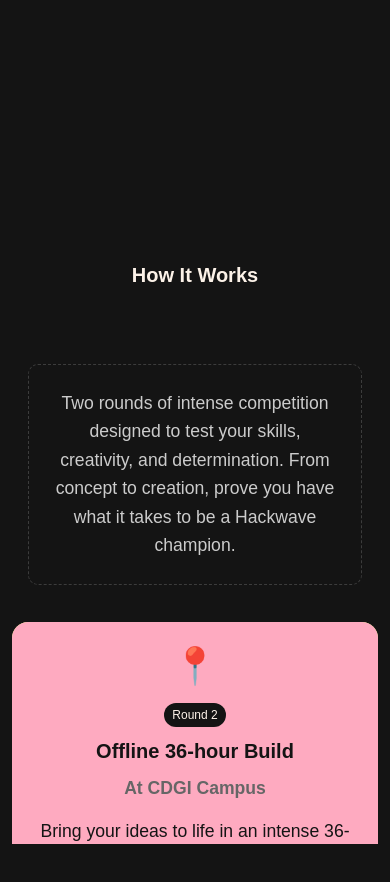
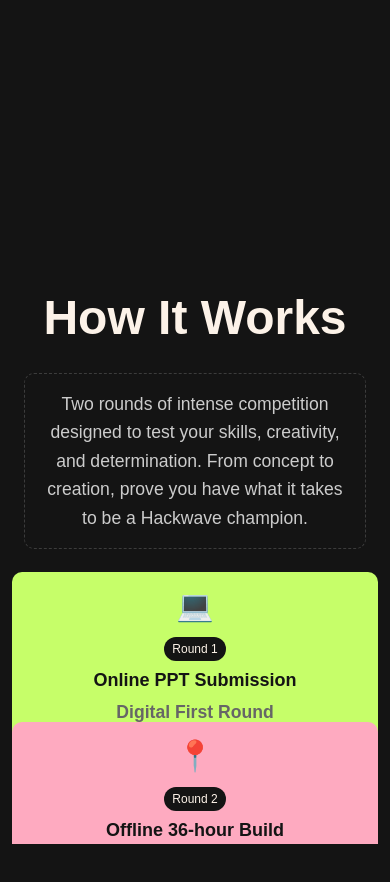
Before and after one commit to sumitrathore1971/hackwave-site, a Next.js app: page /info-card in a window 390 px wide. Shown: the top 882 px of the page. Built offline with nearby package versions, Linux system fonts and the light colour scheme; a web font is replaced by a local one.

Commit message:
Enhance InfoCard component with detailed comments, improve card layout and animations, and adjust responsive design for better user experience.

```diff
--- a/src/components/landing/info-card/index.tsx
+++ b/src/components/landing/info-card/index.tsx
@@ -3,6 +3,9 @@
 import { ScrollTrigger } from "gsap/ScrollTrigger";
 import gsap from "gsap";
 
+// ============================================================================
+// TYPE DEFINITIONS
+// ============================================================================
 interface RoundCardProps {
   title: string;
   subtitle: string;
@@ -12,6 +15,9 @@
   bgColor: string;
 }
 
+// ============================================================================
+// ROUND CARD COMPONENT - Individual card for each competition round
+// ============================================================================
 const RoundCard = ({
   title,
   subtitle,
@@ -22,29 +28,35 @@
 }: RoundCardProps) => {
   return (
     <div
-      className="round-card relative w-full text-[#141414] rounded-2xl p-6 md:p-8 flex flex-col justify-between"
+      className="round-card relative w-full text-[#141414] rounded-lg sm:rounded-xl md:rounded-2xl p-4 sm:p-6 md:p-8 flex flex-col justify-between min-h-[200px] sm:min-h-[250px] md:min-h-[300px] lg:min-h-[350px]"
       style={{ backgroundColor: bgColor }}
     >
-      {/* Icon */}
-      <div className="text-4xl md:text-5xl lg:text-6xl mb-4">{icon}</div>
+      {/* Round Icon - Emoji representation of the round type */}
+      <div className="text-3xl sm:text-4xl md:text-5xl lg:text-6xl mb-3 sm:mb-4">
+        {icon}
+      </div>
 
-      {/* Content */}
+      {/* Card Content Container */}
       <div className="flex-1">
-        <div className="mb-3">
-          <span className="inline-block bg-[#141414] text-[#fcf2e8] px-2 py-1 rounded-full text-xs font-medium">
+        {/* Round Badge - Shows "Round 1" or "Round 2" */}
+        <div className="mb-2 sm:mb-3">
+          <span className="inline-block bg-[#141414] text-[#fcf2e8] px-2 py-1 rounded-full text-xs sm:text-sm font-medium">
             Round {index + 1}
           </span>
         </div>
 
-        <h2 className="text-xl md:text-2xl lg:text-3xl font-black leading-tight mb-3">
+        {/* Round Title - Main heading for the round */}
+        <h2 className="text-lg sm:text-xl md:text-2xl lg:text-3xl font-black leading-tight mb-2 sm:mb-3">
           {title}
         </h2>
 
-        <p className="text-sm md:text-base lg:text-lg font-semibold text-[#666] mb-4">
+        {/* Round Subtitle - Secondary description */}
+        <p className="text-sm sm:text-base md:text-lg font-semibold text-[#666] mb-3 sm:mb-4">
           {subtitle}
         </p>
 
-        <p className="text-xs md:text-sm lg:text-base font-medium leading-relaxed">
+        {/* Round Description - Detailed explanation */}
+        <p className="text-xs sm:text-sm md:text-base font-medium leading-relaxed">
           {description}
         </p>
       </div>
@@ -52,74 +64,102 @@
   );
 };
 
+// ============================================================================
+// MAIN INFO CARD COMPONENT - How It Works section with animated cards
+// ============================================================================
 export default function InfoCard() {
-  const [isClient, setIsClient] = useState(false);
-  const heroRef = useRef<HTMLDivElement>(null);
-  const cardRefs = useRef<(HTMLDivElement | null)[]>([]);
+  // ============================================================================
+  // STATE & REFS - Client-side rendering and animation references
+  // ============================================================================
+  const [isClient, setIsClient] = useState(false); // Ensure GSAP runs only on client
+  const heroRef = useRef<HTMLDivElement>(null); // Reference to the pinned hero section
+  const cardRefs = useRef<(HTMLDivElement | null)[]>([]); // Array of card element references
 
+  // ============================================================================
+  // CLIENT-SIDE INITIALIZATION - Set client flag for GSAP compatibility
+  // ============================================================================
   useEffect(() => {
     setIsClient(true);
   }, []);
 
+  // ============================================================================
+  // ANIMATION SETUP - GSAP ScrollTrigger configuration and card animations
+  // ============================================================================
   useEffect(() => {
-    if (!isClient) return;
+    if (!isClient) return; // Wait for client-side rendering
 
     const initAnimation = () => {
       console.log("Initializing InfoCard hero animation...");
 
       // ============================================================================
-      // SET INITIAL CARD POSITIONS - Set cards at 100% y
+      // PHASE 1: INITIAL CARD POSITIONS - Set cards below viewport (100% y)
       // ============================================================================
       cardRefs.current.forEach((card) => {
         if (card) {
           gsap.set(card, {
-            y: "100%",
+            y: "100%", // Position cards 100% below their container
           });
         }
       });
 
       // ============================================================================
-      // SCROLL TRIGGER SETUP - Pin hero section with card animations
+      // PHASE 2: SCROLL TRIGGER CONFIGURATION - Pin section and control animations
       // ============================================================================
       if (heroRef.current) {
         ScrollTrigger.create({
-          trigger: heroRef.current,
-          pin: true,
-          start: "top top",
-          end: `+=${window.innerHeight * 3}`, // 3 viewport heights of scroll space
-          pinSpacing: true,
-          markers: false,
+          trigger: heroRef.current, // Element that triggers the animation
+          pin: true, // Pin the hero section during scroll
+          start: "top top", // Start pinning when top of hero hits top of viewport
+          end: `+=${window.innerHeight * 4}`, // 4 viewport heights of scroll space
+          pinSpacing: true, // Maintain scroll space for pinned element
+          markers: false, // Disable debug markers in production
           onUpdate: (self) => {
-            const progress = self.progress; // 0 to 1
+            const progress = self.progress; // Scroll progress from 0 to 1
 
             // ============================================================================
-            // CARD ANIMATION - Second card covers first card
+            // PHASE 3: CARD ANIMATION LOGIC - Two-phase card movement
             // ============================================================================
             if (cardRefs.current[0] && cardRefs.current[1]) {
-              const firstCard = cardRefs.current[0];
-              const secondCard = cardRefs.current[1];
+              const firstCard = cardRefs.current[0]; // Round 1 card reference
+              const secondCard = cardRefs.current[1]; // Round 2 card reference
 
-              // First card: Move from 100% to upper center position
+              // ============================================================================
+              // RESPONSIVE POSITIONING - Adjust for mobile vs desktop
+              // ============================================================================
+              const isMobile = window.innerWidth < 768; // Mobile breakpoint check
+              const mobileOffset = isMobile ? 10 : 0; // 10% higher positioning on mobile
+
+              // ============================================================================
+              // FIRST CARD ANIMATION - Slides up from bottom to center position
+              // ============================================================================
               if (progress <= 0.5) {
-                const firstCardProgress = progress / 0.5; // 0 to 1
+                // Phase 1: First card moves from 100% to target position (0-50% scroll)
+                const firstCardProgress = progress / 0.5; // Normalize progress to 0-1
+                const targetY = 40 - mobileOffset; // Target: 30% on mobile, 40% on desktop
                 gsap.set(firstCard, {
-                  y: `${100 - 60 * firstCardProgress}%`, // Stop at 40% (upper center)
+                  y: `${100 - (100 - targetY) * firstCardProgress}%`, // Smooth interpolation
                 });
               } else {
+                // Phase 2: First card stays at target position (50-100% scroll)
                 gsap.set(firstCard, {
-                  y: "40%", // Keep at upper center
+                  y: `${40 - mobileOffset}%`, // Maintain final position
                 });
               }
 
-              // Second card: Move from 100% to same position as first card (covering it)
+              // ============================================================================
+              // SECOND CARD ANIMATION - Slides up to cover first card
+              // ============================================================================
               if (progress >= 0.5) {
-                const secondCardProgress = (progress - 0.5) / 0.5; // 0 to 1
+                // Phase 2: Second card moves from 150% to same position as first (50-100% scroll)
+                const secondCardProgress = (progress - 0.5) / 0.5; // Normalize progress to 0-1
+                const targetY = 40 - mobileOffset; // Same target as first card
                 gsap.set(secondCard, {
-                  y: `${100 - 60 * secondCardProgress}%`, // Stop at 40% (same as first card)
+                  y: `${150 - (150 - targetY) * secondCardProgress}%`, // Smooth interpolation from 150% to targetY
                 });
               } else {
+                // Phase 1: Second card stays below viewport (0-50% scroll)
                 gsap.set(secondCard, {
-                  y: "100%",
+                  y: "150%", // Keep hidden below viewport
                 });
               }
             }
@@ -128,71 +168,95 @@
       }
     };
 
-    const timer = setTimeout(initAnimation, 1000);
+    // ============================================================================
+    // ANIMATION INITIALIZATION - Delay to ensure DOM is ready
+    // ============================================================================
+    const timer = setTimeout(initAnimation, 1000); // 1 second delay for DOM stability
 
+    // ============================================================================
+    // CLEANUP - Remove all ScrollTriggers on component unmount
+    // ============================================================================
     return () => {
-      clearTimeout(timer);
-      ScrollTrigger.getAll().forEach((trigger) => trigger.kill());
+      clearTimeout(timer); // Clear initialization timer
+      ScrollTrigger.getAll().forEach((trigger) => trigger.kill()); // Kill all triggers
     };
   }, [isClient]);
 
+  // ============================================================================
+  // ROUND DATA - Competition structure and content for each round
+  // ============================================================================
   const rounds = [
     {
       title: "Online PPT Submission",
       subtitle: "Digital First Round",
       description:
         "Submit your innovative project presentation online. Showcase your ideas, technical approach, and potential impact through a compelling PowerPoint presentation.",
-      icon: "💻",
-      bgColor: "#c6fe69", // Green
+      icon: "💻", // Computer emoji for digital round
+      bgColor: "#c6fe69", // Bright green background for first round
     },
     {
       title: "Offline 36-hour Build",
       subtitle: "At CDGI Campus",
       description:
         "Bring your ideas to life in an intense 36-hour coding marathon. Collaborate with your team, build your prototype, and compete for the grand prize.",
-      icon: "📍",
-      bgColor: "#feaac0", // Pink
+      icon: "📍", // Location pin emoji for physical location
+      bgColor: "#feaac0", // Pink background for second round
     },
   ];
 
+  // ============================================================================
+  // CLIENT-SIDE RENDERING CHECK - Return null until client is ready
+  // ============================================================================
   if (!isClient) {
-    return null;
+    return null; // Prevent hydration mismatch with GSAP
   }
 
+  // ============================================================================
+  // COMPONENT RENDER - Main layout with hero and outro sections
+  // ============================================================================
   return (
     <div className="bg-[#141414] text-[#fcf2e8]">
       {/* ============================================================================
-          HERO SECTION - Combined How It Works & Purpose
+          HERO SECTION - Pinned section with animated cards
           ============================================================================ */}
       <div
-        ref={heroRef}
+        ref={heroRef} // GSAP ScrollTrigger target
         className="relative w-screen h-screen p-3 sm:p-4 md:p-6 lg:p-8 overflow-hidden"
       >
-        <div className="w-full h-full flex flex-col justify-center items-center text-center p-4 sm:p-6 md:p-8 relative gap-18">
-          {/* How It Works Title - Always centered */}
-          <h1 className="w-full max-w-[95%] sm:max-w-[90%] md:max-w-[85%] lg:max-w-[80%] xl:max-w-[75%] text-[#fcf2e8] text-xl sm:text-2xl md:text-3xl lg:text-4xl xl:text-5xl 2xl:text-6xl font-black leading-relaxed sm:leading-tight md:leading-tight lg:leading-tight px-2 sm:px-4 z-10">
+        {/* Main content container with centered layout */}
+        <div className="w-full h-full flex flex-col justify-center items-center text-center p-3 sm:p-4 md:p-6 lg:p-8 relative">
+          {/* ============================================================================
+              SECTION TITLE - Always visible and centered
+              ============================================================================ */}
+          <h1 className="w-full max-w-[95%] sm:max-w-[90%] md:max-w-[85%] lg:max-w-[80%] xl:max-w-[75%] text-[#fcf2e8] text-5xl sm:text-5xl md:text-2xl lg:text-3xl xl:text-4xl 2xl:text-5xl font-black leading-relaxed sm:leading-tight md:leading-tight lg:leading-tight px-2 sm:px-4 z-10 mb-4 sm:mb-6 md:mb-8">
             How It Works
           </h1>
 
-          {/* Description Text - Gets covered by cards */}
-          <div className="max-w-4xl z-5">
-            <p className="text-[#ccc] text-base sm:text-lg md:text-xl lg:text-2xl font-medium leading-relaxed rounded-lg sm:rounded-xl md:rounded-2xl lg:rounded-3xl border border-dashed border-[rgb(60,60,60)] p-6 sm:p-8 md:p-10">
+          {/* ============================================================================
+              DESCRIPTION TEXT - Gets covered by sliding cards during animation
+              ============================================================================ */}
+          <div className="max-w-4xl z-5 mb-4 sm:mb-6 md:mb-8">
+            <p className="text-[#ccc] text-sm sm:text-base md:text-lg lg:text-xl font-medium leading-relaxed rounded-lg sm:rounded-xl md:rounded-2xl lg:rounded-3xl border border-dashed border-[rgb(60,60,60)] p-4 sm:p-6 md:p-8 lg:p-10">
               Two rounds of intense competition designed to test your skills,
               creativity, and determination. From concept to creation, prove you
               have what it takes to be a Hackwave champion.
             </p>
           </div>
 
-          {/* Rounds Cards - Absolute positioning, cover the description */}
+          {/* ============================================================================
+              ANIMATED CARDS CONTAINER - Absolute positioning for GSAP control
+              ============================================================================ */}
           <div className="absolute inset-0 flex items-center justify-center">
-            <div className="relative w-full max-w-4xl h-[400px] md:h-[500px] lg:h-[600px] z-20">
+            {/* Card wrapper with responsive height and max-width constraints */}
+            <div className="relative w-full max-w-4xl h-[300px] sm:h-[350px] md:h-[400px] lg:h-[500px] xl:h-[600px] z-20">
+              {/* Map through rounds data to create animated cards */}
               {rounds.map((round, index) => (
                 <div
                   key={index}
                   ref={(el) => {
-                    cardRefs.current[index] = el;
+                    cardRefs.current[index] = el; // Store reference for GSAP animation
                   }}
-                  className="absolute inset-0"
+                  className="absolute inset-0" // Full container positioning for GSAP
                 >
                   <RoundCard {...round} index={index} />
                 </div>
@@ -203,18 +267,23 @@
       </div>
 
       {/* ============================================================================
-          OUTRO SECTION - Call to action
-          ============================================================================ */}
-      <div className="relative w-screen h-screen p-[2em] flex items-center justify-center">
-        <div className="text-center max-w-4xl">
-          <h2 className="font-black leading-none text-[2rem] md:text-3xl lg:text-5xl mb-8">
+          OUTRO SECTION - Call to action after hero animation
+      ============================================================================ */}
+      <div className="relative w-screen h-screen p-4 sm:p-6 md:p-8 lg:p-[2em] flex items-center justify-center">
+        <div className="text-center max-w-4xl px-4 sm:px-6 md:px-8">
+          {/* Call to action heading with accent color */}
+          <h2 className="font-black leading-none text-xl sm:text-2xl md:text-3xl lg:text-4xl xl:text-5xl mb-4 sm:mb-6 md:mb-8">
             Ready to <span className="text-[#feaac0]">Build the Future</span>?
           </h2>
-          <p className="text-lg md:text-xl lg:text-2xl font-medium text-[#ccc] leading-relaxed mb-8">
+          {/* Supporting description text */}
+          <p className="text-base sm:text-lg md:text-xl lg:text-2xl font-medium text-[#ccc] leading-relaxed mb-4 sm:mb-6 md:mb-8">
             Join hundreds of innovators, creators, and problem-solvers in the
             ultimate hackathon experience.
           </p>
-          <div className="text-6xl md:text-7xl lg:text-8xl">🧑‍💻</div>
+          {/* Decorative emoji */}
+          <div className="text-4xl sm:text-5xl md:text-6xl lg:text-7xl xl:text-8xl">
+            🧑‍💻
+          </div>
         </div>
       </div>
     </div>
```
